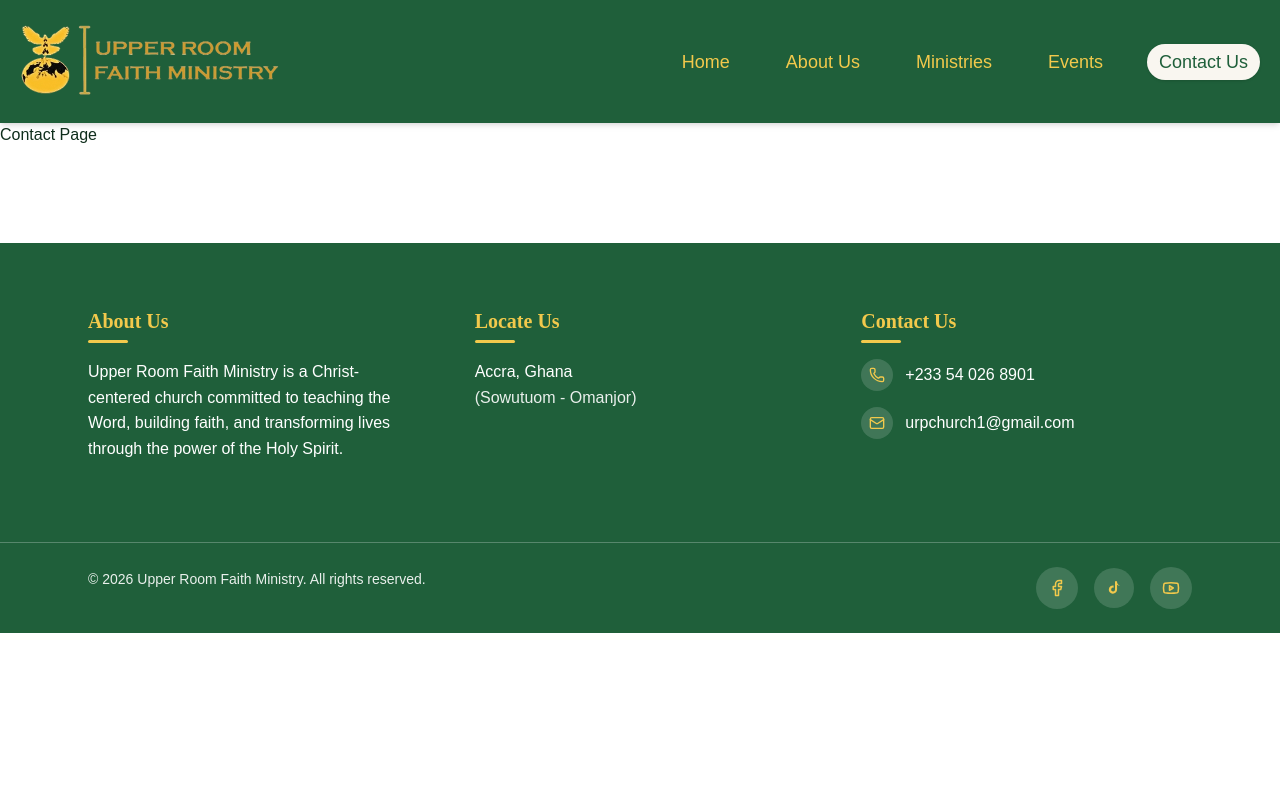
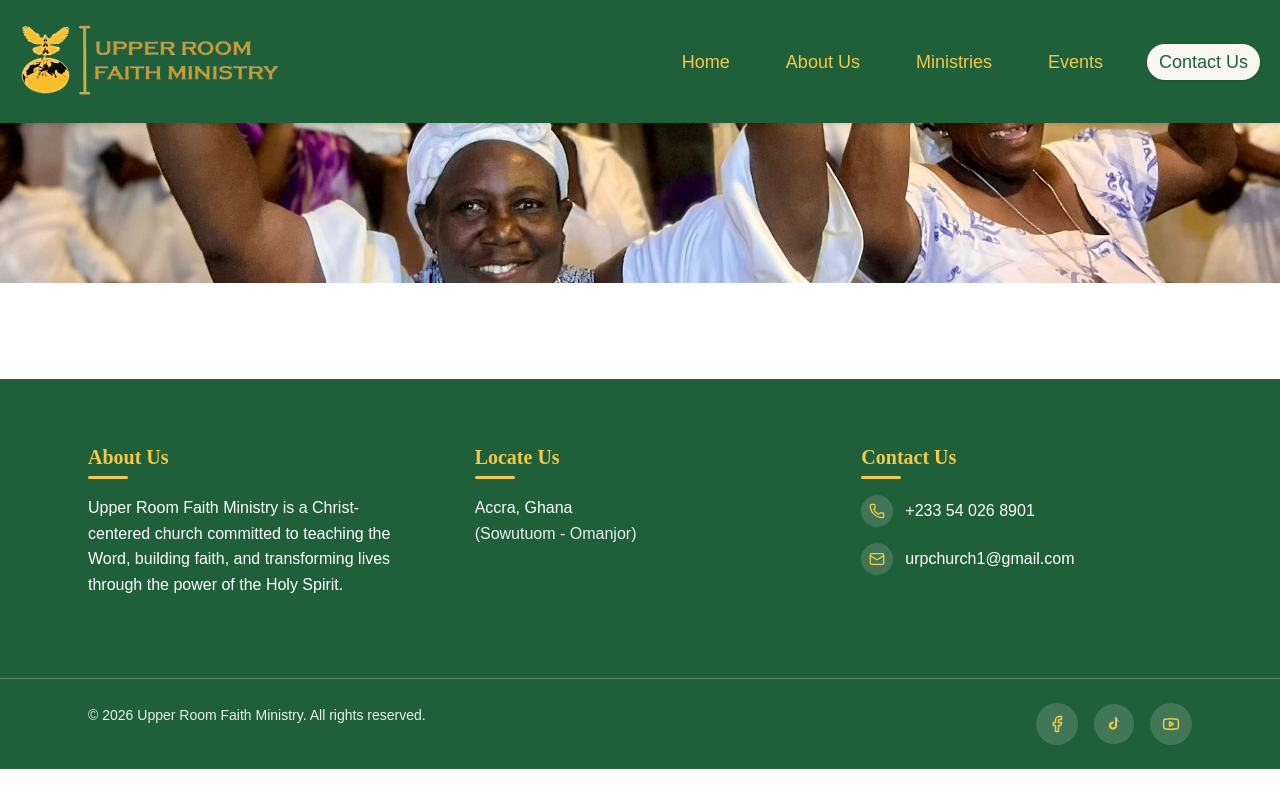
Before and after one commit to Bra-Gabby-Marshal/upperroomfaithministry, a Next.js app: page /contact in a window 1280 px wide. Built offline with nearby package versions, Linux system fonts and the light colour scheme.

Commit message:
added contact us hero image

```diff
--- a/app/contact/page.tsx
+++ b/app/contact/page.tsx
@@ -1,5 +1,6 @@
 import React from 'react'
 import type { Metadata } from "next";
+import Image from 'next/image';
 
 export const metadata: Metadata = {
   title: "Contact Us",
@@ -7,9 +8,10 @@ export const metadata: Metadata = {
 
 function ContactPage() {
   return (
-    <div>
-      Contact Page
-    </div>
+    <section className='relative h-[20vh] w-full'>
+      {/* Background Image */}
+      <Image src="/contact-us.jpg" alt='contact us' fill priority className='object-cover' />
+    </section>
   )
 }
 
```
